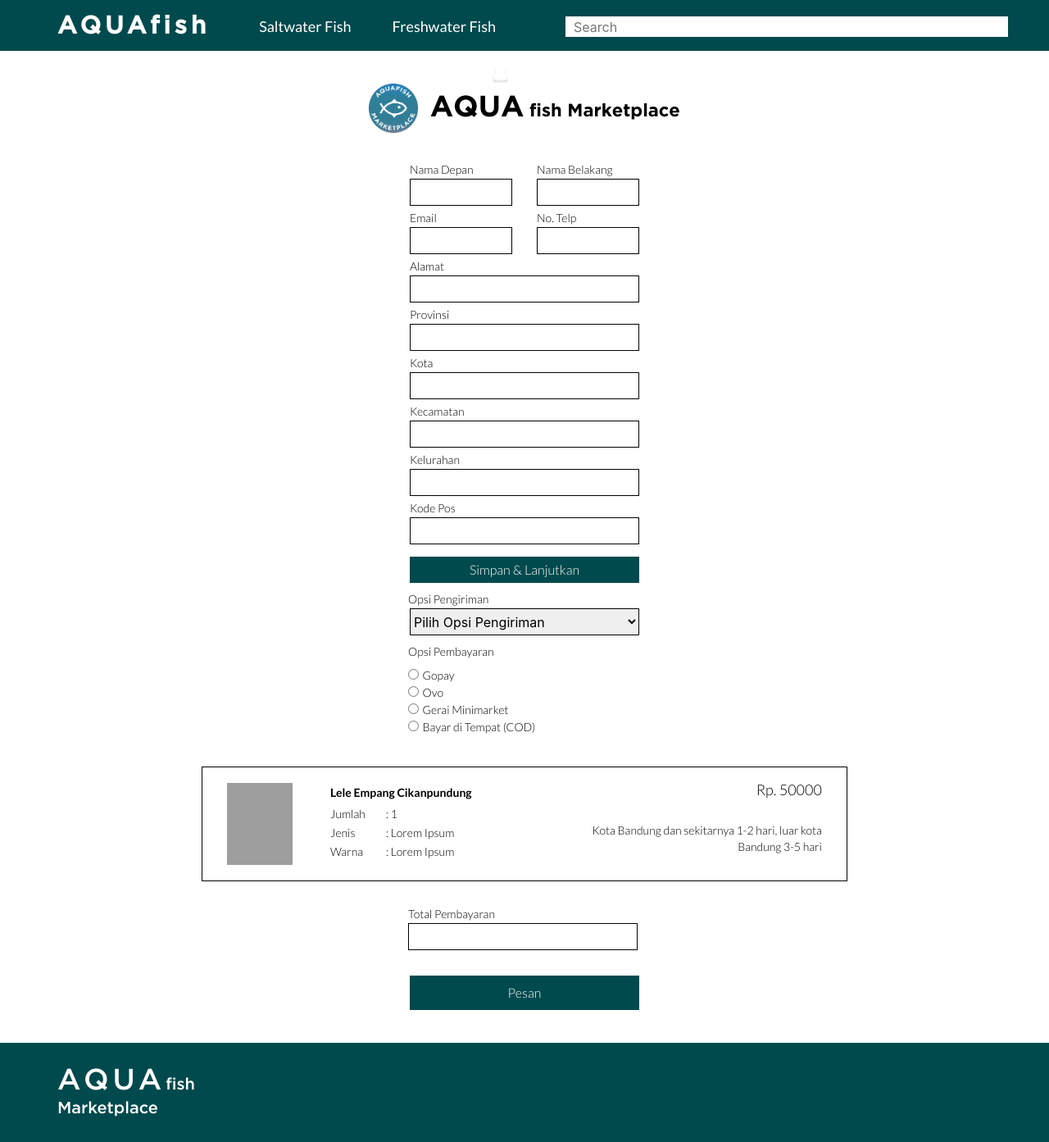
After one commit to praktikum-tiunpad-2021/proyek-web-ikan-dewa, a CodeIgniter 4 app: the page made by app/Views/pages/checkout.php in a window 1280 px wide. The commit adds this page. Shown: the whole page at 82% size. Run offline with PHP 8.4 and a stand-in for CodeIgniter, Linux system fonts and the light colour scheme; the template is opened without the code that fills it, so the values that code supplies are empty; some libraries are stand-ins or nearby versions; grey boxes are pictures that could not be loaded.

Commit message:
add checkout page

```diff
--- a/app/Config/Routes.php
+++ b/app/Config/Routes.php
@@ -36,6 +36,7 @@ $routes->get('/catalog', 'Home::catalog');
 $routes->get('/editAccount', 'Home::editAccount');
 $routes->get('/product', 'Home::product');
 $routes->get('/order', 'Home::order');
+$routes->get('/checkout', 'Home::checkout');
 $routes->get('/base_landing', 'Home::base_landing');
 $routes->get('/login', 'Login::index');
 $routes->get('logout','Login::logout');
--- a/app/Controllers/Home.php
+++ b/app/Controllers/Home.php
@@ -44,6 +44,11 @@ class Home extends BaseController
         return view('pages/order');
     }
 
+    public function checkout()
+    {
+        return view('pages/checkout');
+    }
+
     public function landing_after_login()
     {
         $data = [];
--- /dev/null
+++ b/app/Views/pages/checkout.php
@@ -0,0 +1,182 @@
+<!--
+Nama Website : Aquafish Marketplace
+Nama Kelompok : Ikan Dewa
+Nama & NPM :
+    1. Affan Rifqy Kurniadi         - 140810200003
+    2. Rheza Pandya Andhikaputra    - 140810200023
+    3. Andyka Baswara Putra         - 140810200061
+Kelas : A
+Tugas : Project Website Praktikum Pemrograman Web
+-->
+<?= $this->extend('/base'); ?>
+<?= $this->section('content'); ?>
+
+<!DOCTYPE html>
+<html>
+    <head>
+        <title>Aquafish Marketplace</title>
+        <meta charset="UTF-8">
+        <meta http-equiv="X-UA-Compatible" content="IE=edge">
+        <meta name="viewport" content="width=device-width, initial-scale=1.0">
+        <link rel="stylesheet" href="style.css">
+        <link rel="stylesheet" href="bootstrap-grid.css">
+        <style>
+            .center {
+                text-align:center;
+            }
+            .black {
+                color:black;
+            }
+        </style>
+    </head>
+    <body>
+        <main>
+            <div class="container">
+                <div class="row" style="margin-top:40px">
+                    <div class="col center">
+                        <img class="checkout-logo" src="assets/Logo/800ppi/logo1.png" alt="logo">
+                        <span class="checkout-text-1" style="margin-left:10px">AQUA<span style="font-size: 22px;letter-spacing: normal;color:black;"> fish Marketplace</span></span>
+                    </div>
+                </div>
+                <div class="row justify-content-md-center" style="margin-top:40px;">
+                    <form class="form-checkout">
+                        <div class="row">
+                            <div class="col-6">
+                                <p class="checkout-text-2">Nama Depan</p>
+                                <input class="checkout-input-2" id="nama_depan" type="text">
+                            </div>
+                            <div class="col-6">
+                                <p class="checkout-text-2">Nama Belakang</p>
+                                <input class="checkout-input-2" id="nama_belakang" type="text">
+                            </div>
+                        </div>
+                        <div class="row" style="margin-top:10px">
+                            <div class="col-6">
+                                <p class="checkout-text-2">Email</p>
+                                <input class="checkout-input-2" id="email" type="text">
+                            </div>
+                            <div class="col-6">
+                                <p class="checkout-text-2">No. Telp</p>
+                                <input class="checkout-input-2" id="no_telp" type="number">
+                            </div>
+                        </div>
+                        <div class="row" style="margin-top:10px">
+                            <div class="col">
+                                <p class="checkout-text-2">Alamat</p>
+                                <input class="checkout-input-1" id="alamat" type="text">
+                            </div>
+                        </div>
+                        <div class="row" style="margin-top:10px">
+                            <div class="col">
+                                <p class="checkout-text-2">Provinsi</p>
+                                <input class="checkout-input-1" id="provinsi" type="text">
+                            </div>
+                        </div>
+                        <div class="row" style="margin-top:10px">
+                            <div class="col">
+                                <p class="checkout-text-2">Kota</p>
+                                <input class="checkout-input-1" id="kota" type="text">
+                            </div>
+                        </div>
+                        <div class="row" style="margin-top:10px">
+                            <div class="col">
+                                <p class="checkout-text-2">Kecamatan</p>
+                                <input class="checkout-input-1" id="kecamatan" type="text">
+                            </div>
+                        </div>
+                        <div class="row" style="margin-top:10px">
+                            <div class="col">
+                                <p class="checkout-text-2">Kelurahan</p>
+                                <input class="checkout-input-1" id="kelurahan" type="text">
+                            </div>
+                        </div>
+                        <div class="row" style="margin-top:10px">
+                            <div class="col">
+                                <p class="checkout-text-2">Kode Pos</p>
+                                <input class="checkout-input-1" id="kode_pos" type="text">
+                            </div>
+                        </div>
+                        <div class="row" style="margin-top:15px">
+                            <div class="col">
+                                <button id="checkout-input-submit-1" type="submit">Simpan & Lanjutkan</button>
+                            </div>
+                        </div>
+                    </form>
+                </div>
+                <div class="row justify-content-md-center" style="margin-top:15px; margin-bottom:40px;">
+                    <form class="form-checkout">
+                        <div class="row center">
+                            <div class="col-6 offset-3">
+                                <p class="checkout-text-2" style="margin-left:40px">Opsi Pengiriman</p>
+                                <select class="checkout-input-1" name="opsi_pengiriman" id="opsi_pengiriman">
+                                    <option class="black" value="" disabled selected>Pilih Opsi Pengiriman</option>
+                                    <option class="black" value="gosend">GoSend</option>
+                                    <option class="black" value="jne">JNE Express</option>
+                                    <option class="black" value="jnt">J&T</option>
+                                    <option class="black" value="pos_indo">Pos Indonesia</option>
+                                </select>
+                            </div>
+                        </div>
+                        <div class="row center">
+                            <div class="col-6 offset-3" style="margin-top:15px">
+                                <p class="checkout-text-2" style="margin-left:40px">Opsi Pembayaran</p>
+                                <div style="text-align:left; margin-left:40px;">
+                                    <input type="radio" id="gopay" name="opsi_pembayaran" value="Gopay">
+                                    <label class="checkout-text-2" for="gopay">Gopay</label><br>
+                                    <input type="radio" id="ovo" name="opsi_pembayaran" value="ovo">
+                                    <label class="checkout-text-2" for="ovo">Ovo</label><br>
+                                    <input type="radio" id="gerai" name="opsi_pembayaran" value="gerai">
+                                    <label class="checkout-text-2" for="gerai">Gerai Minimarket</label><br>
+                                    <input type="radio" id="cod" name="opsi_pembayaran" value="cod">
+                                    <label class="checkout-text-2" for="cod">Bayar di Tempat (COD)</label>
+                                </div>
+                            </div>
+                        </div>
+                        <div class="row checkout-card" style="margin-top:35px">
+                            <div class="col-2 my-auto">
+                                <img class="checkout-img" src="https://asset.kompas.com/crops/MrIH0upKVV6eAB7Ce8CCVDr76Qs=/0x0:1000x667/750x500/data/photo/2020/08/05/5f2a168c96d61.jpg" alt="Ikan Guppy">
+                            </div>
+                            <div class="col-5 my-auto">
+                                <h3 class="checkout-text-3">Lele Empang Cikanpundung</h3>
+                                <table style="width:200px;height:70px; margin-top:5px">
+                                    <tr>
+                                        <td class="checkout-text-4">Jumlah</td>
+                                        <td class="checkout-text-4">: 1</td>
+                                    </tr>
+                                    <tr>
+                                        <td class="checkout-text-4">Jenis</td>
+                                        <td class="checkout-text-4">: Lorem Ipsum</td>
+                                    </tr>
+                                    <tr>
+                                        <td class="checkout-text-4">Warna</td>
+                                        <td class="checkout-text-4">: Lorem Ipsum</td>
+                                    </tr>
+                                </table>
+                            </div>
+                            <div class="col-5 my-auto">
+                                <p class="checkout-text-4" style="font-size:18px; margin-top:2px; text-align:right">Rp. 50000</p>
+                                <p class="checkout-text-4" style="margin-top:30px; text-align:right">Kota Bandung dan sekitarnya 1-2 hari, luar kota Bandung 3-5 hari</p>
+                            </div>
+                        </div>
+                        <div class="row center">
+                            <div class="col-6 offset-3" style="margin-top:35px">
+                                <p class="checkout-text-2" style="margin-left:40px">Total Pembayaran</p>
+                                <p class="checkout-data-box" style="margin-top:-10px; margin-left:40px"></p>
+                            </div>
+                        </div>
+                        <div class="row center" style="margin-top:15px">
+                            <div class="col">
+                                <button id="checkout-input-submit-2" type="submit">Pesan</button>
+                            </div>
+                        </div>
+                    </form>
+                </div>
+            </div>
+        </main>
+        <footer class="footer1">
+            <p class="logo">AQUA<span style="font-size: 20px;letter-spacing: normal;">fish</span></p>
+            <p class="logo" style="font-size: 20px;letter-spacing: normal; margin-top:-25px">Marketplace</p>
+        </footer>
+    </body>
+    <?= $this->endSection('content'); ?>
+</html>
--- a/app/Views/pages/editAccount.php
+++ b/app/Views/pages/editAccount.php
@@ -20,7 +20,6 @@ Tugas : Project Website Praktikum Pemrograman Web
         <meta name="viewport" content="width=device-width, initial-scale=1.0">
         <link rel="stylesheet" href="style.css">
         <link rel="stylesheet" href="bootstrap-grid.css">
-        <link href="https://fonts.googleapis.com/css?family=Material+Icons|Material+Icons+Outlined|Material+Icons+Two+Tone|Material+Icons+Round|Material+Icons+Sharp" rel="stylesheet">
     </head>
     <body>
         <main>
--- a/app/Views/pages/welcome_message.php
+++ b/app/Views/pages/welcome_message.php
@@ -16,6 +16,7 @@
 			<li><a href="editAccount">editAccount</a></li>
 			<li><a href="product">product</a></li>
 			<li><a href="order">order</a></li>
-		</li>
+			<li><a href="checkout">checkout</a></li>
+		</ul>
 </body>
 </html>
--- a/public/style.css
+++ b/public/style.css
@@ -682,3 +640,88 @@ nav ul input{
     color: white;
     background-color: #004A4D;
 }
+
+/*Checkout*/
+.checkout-logo {
+    height: 60px;
+    width: 60px;
+}
+.checkout-text-1 {
+    color: black;
+    font-size: 36px;
+    font-family: Gotham-Bold;
+    vertical-align: middle;
+}
+.checkout-text-2 {
+    text-align: left;
+    font-size: 14px;
+    color: black;
+    font-family: Lato-Light;
+}
+.checkout-text-3 {
+    font-family: Lato-Bold;
+    font-size: 14px;
+    color: black;
+    display: block;
+    margin: 0 auto;
+    font-weight: bold;
+}
+.checkout-text-4 {
+    font-family: Lato-Light;
+    font-size: 14px;
+    color: black;
+    line-height: 20px;
+}
+.form-checkout {
+    line-height: 10px;
+}
+.checkout-input-1 {
+    margin-top: -10px;
+    width: 280px;
+    height: 33px;
+    border: 1px solid black;
+    color: black;
+}
+.checkout-input-2 {
+    margin-top: -10px;
+    width: 125px;
+    height: 33px;
+    border: 1px solid black;
+    color: black;
+}
+.checkout-data-box {
+    width: 280px;
+    height: 33px;
+    box-sizing: border-box;
+    border: 1px solid black;
+}
+#checkout-input-submit-1 {
+    padding: 10px;
+    padding-left:72px;
+    padding-right:72px;
+    font-family: Lato-Light;
+    background-color: #004A4D;
+    color: white;
+    vertical-align: middle;
+    border: 1px solid #004A4D;
+}
+#checkout-input-submit-2 {
+    padding-top: 15px;
+    padding-bottom: 15px;
+    padding-left:119px;
+    padding-right:119px;
+    font-family: Lato-Light;
+    background-color: #004A4D;
+    color: white;
+    vertical-align: middle;
+    border: 1px solid #004A4D;
+}
+.checkout-img {
+    width: 80px;
+    height: 100px;
+}
+.checkout-card {
+    padding: 15px;
+    background-color: white ;
+    border: 1px solid black;
+}
```
Also changed, not shown: other parts of public/style.css (+45 -87 lines), app/Views/pages/login.php (+15 -27 lines), app/Views/pages/register.php (+17 -17 lines).
